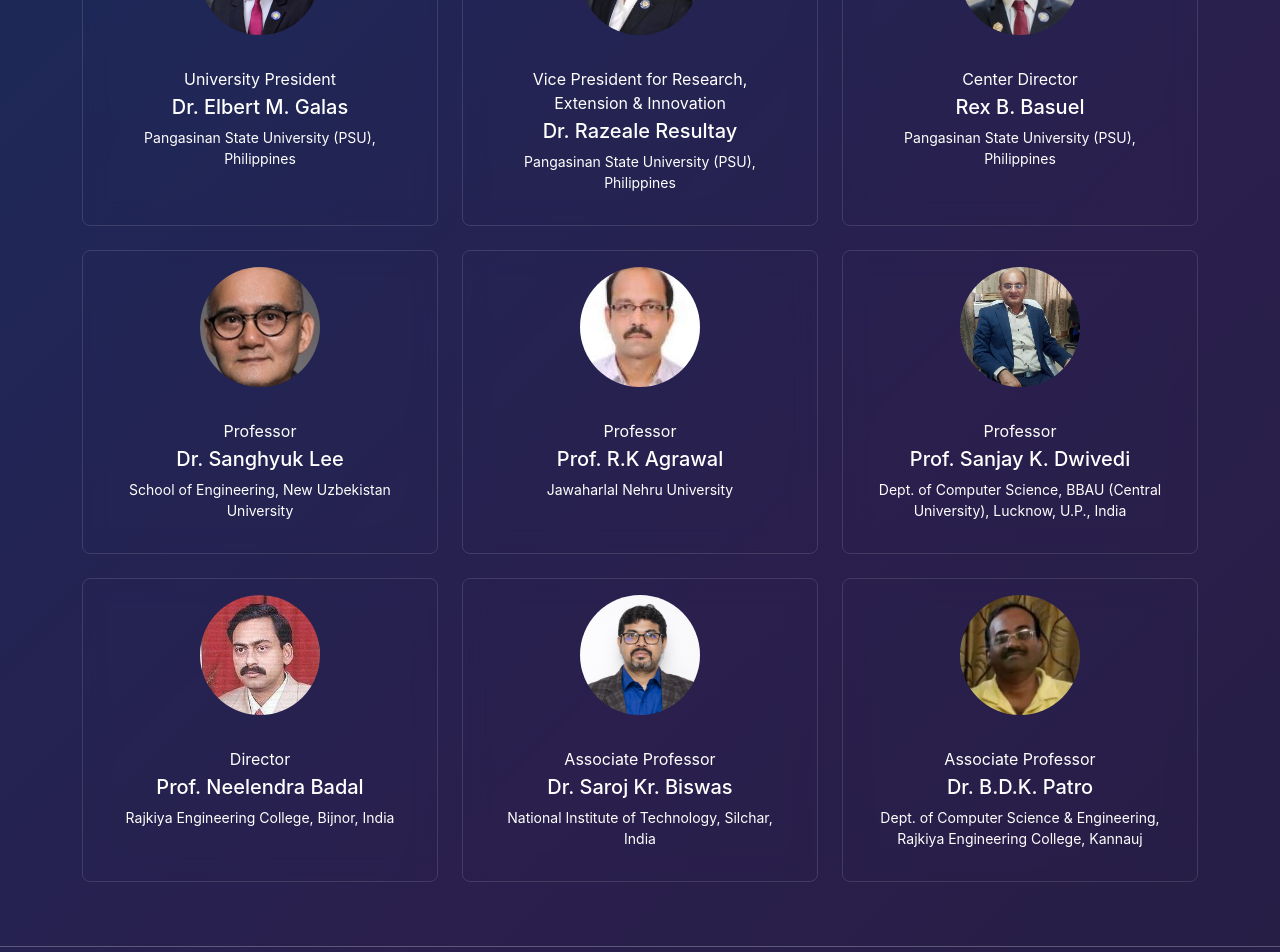
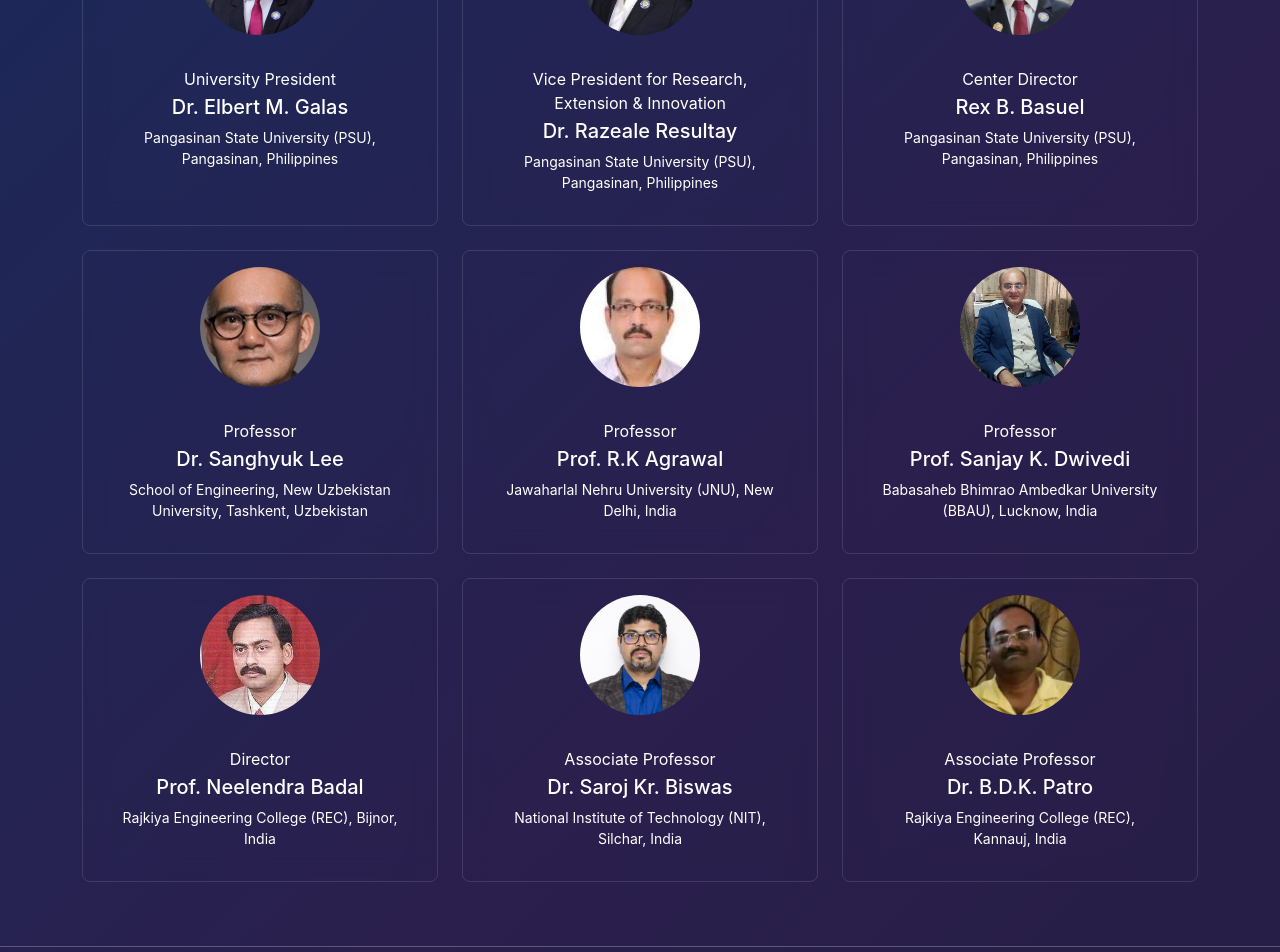
Before and after one commit to kamalexe/iet-confrence, a React (Vite) app: page /speakers in a window 1280 px wide. Shown: the part 320-1272 px from the top of the page. Built offline with nearby package versions, Linux system fonts and the light colour scheme.

Commit message:
update Student and Committee

```diff
--- a/src/screens/SpeakersScreen.jsx
+++ b/src/screens/SpeakersScreen.jsx
@@ -5,55 +5,55 @@ const speakers = [
     name: 'Dr. Elbert M. Galas',
     role: 'University President',
     image: '/speakers/Dr. Elbert M. Galas.jpg',
-    designation: 'Pangasinan State University (PSU), Philippines',
+    designation: 'Pangasinan State University (PSU), Pangasinan, Philippines',
   },
   {
     name: 'Dr. Razeale Resultay',
     role: 'Vice President for Research, Extension & Innovation',
     image: '/speakers/Dr. Razeale Resultay.jpeg',
-    designation: 'Pangasinan State University (PSU), Philippines',
+    designation: 'Pangasinan State University (PSU), Pangasinan, Philippines',
   },
-
   {
     name: 'Rex B. Basuel',
     role: 'Center Director',
     image: '/speakers/Rex B. Basuel.jpg',
-    designation: 'Pangasinan State University (PSU), Philippines',
+    designation: 'Pangasinan State University (PSU), Pangasinan, Philippines',
   },
   {
     name: 'Dr. Sanghyuk Lee',
     role: 'Professor',
     image: '/speakers/Sanghyuk Lee.jpg',
-    designation: 'School of Engineering, New Uzbekistan University',
+    designation: 'School of Engineering, New Uzbekistan University, Tashkent, Uzbekistan',
   },
   {
     name: 'Prof. R.K Agrawal',
     role: 'Professor',
     image: '/speakers/R. K. Agrawal.jpg',
-    designation: 'Jawaharlal Nehru University',
+    designation: 'Jawaharlal Nehru University (JNU), New Delhi, India',
   },
   {
     name: 'Prof. Sanjay K. Dwivedi',
     role: 'Professor',
     image: '/speakers/Prof. Sanjay K. Dwivedi.jpg',
-    designation: 'Dept. of Computer Science, BBAU (Central University), Lucknow, U.P., India',
+    designation: 'Babasaheb Bhimrao Ambedkar University (BBAU), Lucknow, India',
   },
   {
     name: 'Prof. Neelendra Badal',
     role: 'Director',
     image: '/speakers/Prof. (Dr.) Neelendra Badal.jpeg',
-    designation: 'Rajkiya Engineering College, Bijnor, India',
-  }, {
+    designation: 'Rajkiya Engineering College (REC), Bijnor, India',
+  },
+  {
     name: 'Dr. Saroj Kr. Biswas',
     role: 'Associate Professor',
     image: '/speakers/Dr. Saroj Kr. Biswas.jpg',
-    designation: 'National Institute of Technology, Silchar, India',
+    designation: 'National Institute of Technology (NIT), Silchar, India',
   },
   {
     name: 'Dr. B.D.K. Patro',
     role: 'Associate Professor',
     image: '/speakers/Dr. B.D.K. Patro.jpg',
-    designation: 'Dept. of Computer Science & Engineering, Rajkiya Engineering College, Kannauj',
+    designation: 'Rajkiya Engineering College (REC), Kannauj, India',
   },
 ];
 
--- a/src/screens/StudentConvenerScreen.jsx
+++ b/src/screens/StudentConvenerScreen.jsx
@@ -5,20 +5,17 @@ const studentConveners = [
     {
         name: 'Puru Shekhawat',
         image: '/students/Puru Shekhawat.webp',
-        role: 'Publicity',
-        designation: '3rd Year',
+        designation: 'CSE (3rd Year)',
       },
   {
     name: 'Kamal Maurya',
     image: '/students/Kamal Maurya.webp',
-    role: 'Technical Support',
-    designation: '4th Year',
+    designation: 'CSE (4th Year)',
   },
   {
     name: 'Javed Malik',
     image: '/students/Javed Malik.webp',
-    role: 'Hospitality',
-    designation: '4th Year',
+    designation: 'CSE (4th Year)',
   },
 
 ];
```
Also changed, not shown: src/screens/CommitteesScreen.jsx (+0 -9 lines), 1 other file (tests, documents, lock files or other folders).
